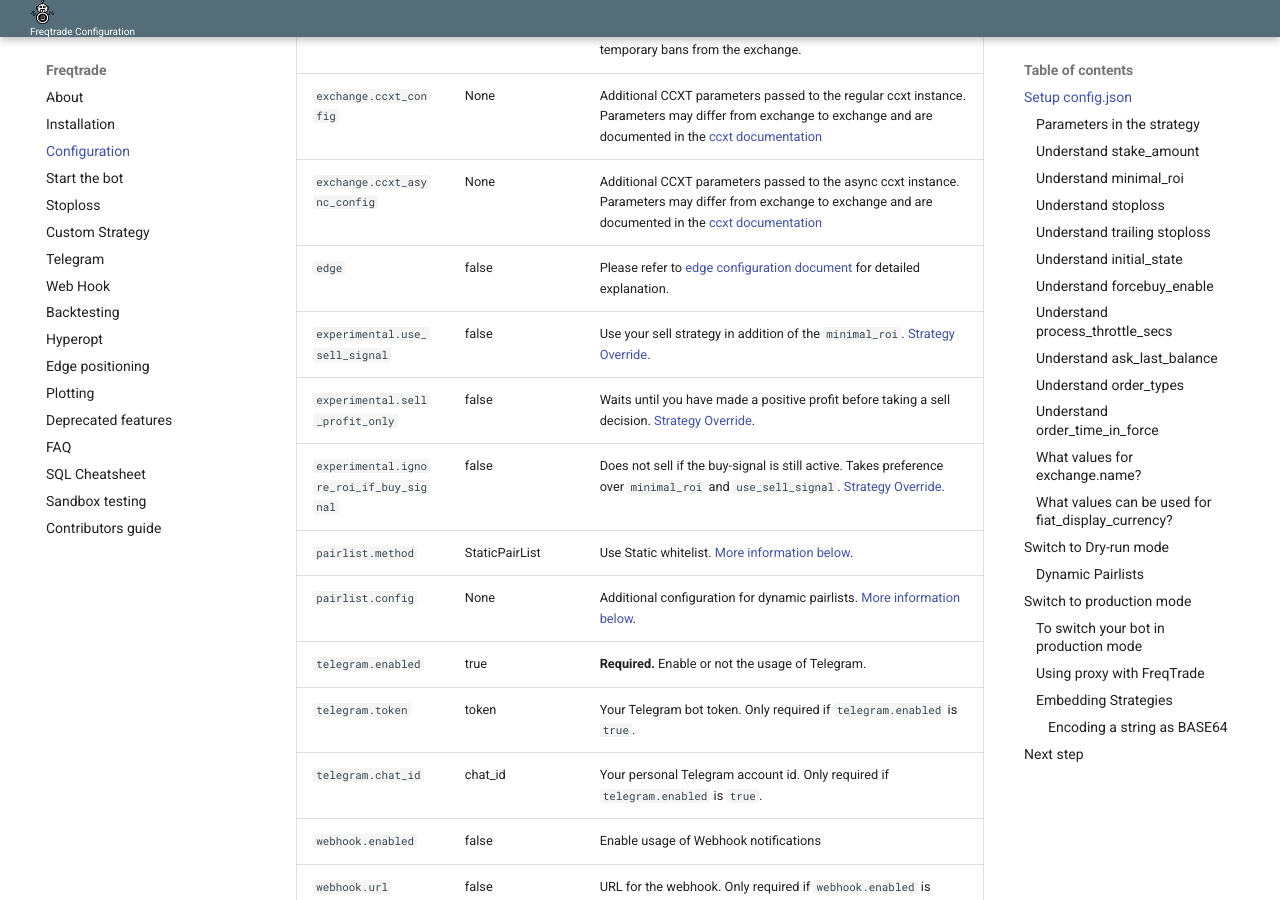
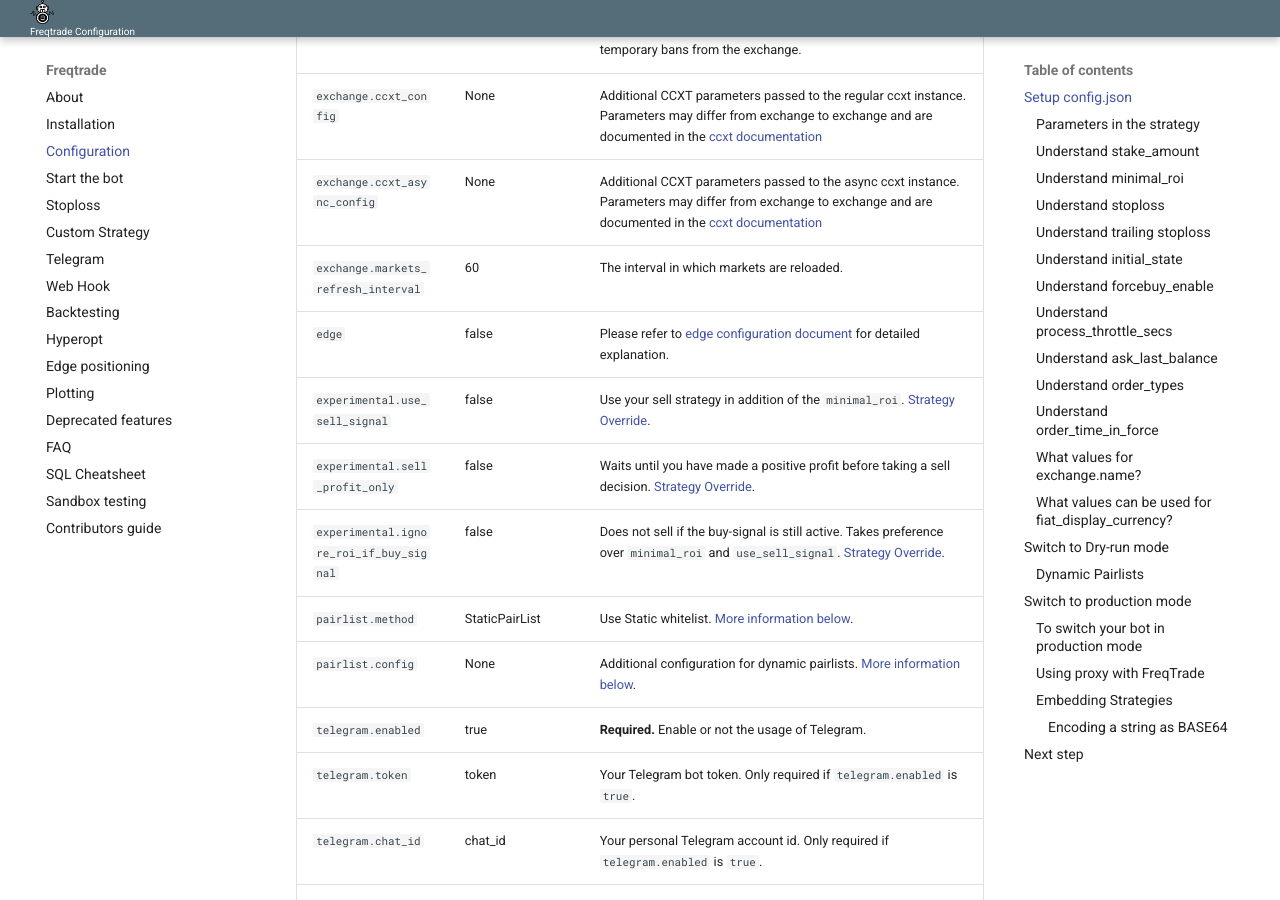
Before and after one commit to jacksonmori755/Crypto-trading-bot, an MkDocs documentation site: the page built from docs/configuration.md, in a window 1280 px wide and 900 px high, scrolled down 2805 px. Built offline with MkDocs 1.6.1 and Material for MkDocs 9.7.7, drawn with Linux system fonts in a browser that asks for light colours.

Commit message:
include markets_refresh_interval in docs

```diff
--- a/docs/configuration.md
+++ b/docs/configuration.md
@@ -47,6 +47,7 @@ Mandatory Parameters are marked as **Required**.
 | `exchange.ccxt_rate_limit` | True | DEPRECATED!! Have CCXT handle Exchange rate limits. Depending on the exchange, having this to false can lead to temporary bans from the exchange.
 | `exchange.ccxt_config` | None | Additional CCXT parameters passed to the regular ccxt instance. Parameters may differ from exchange to exchange and are documented in the [ccxt documentation](https://ccxt.readthedocs.io/en/latest/manual.html#instantiation)
 | `exchange.ccxt_async_config` | None | Additional CCXT parameters passed to the async ccxt instance. Parameters may differ from exchange to exchange  and are documented in the [ccxt documentation](https://ccxt.readthedocs.io/en/latest/manual.html#instantiation)
+| `exchange.markets_refresh_interval` | 60 | The interval in which markets are reloaded.
 | `edge` | false | Please refer to [edge configuration document](edge.md) for detailed explanation.
 | `experimental.use_sell_signal` | false | Use your sell strategy in addition of the `minimal_roi`. [Strategy Override](#parameters-in-strategy).
 | `experimental.sell_profit_only` | false | Waits until you have made a positive profit before taking a sell decision. [Strategy Override](#parameters-in-strategy).
```
